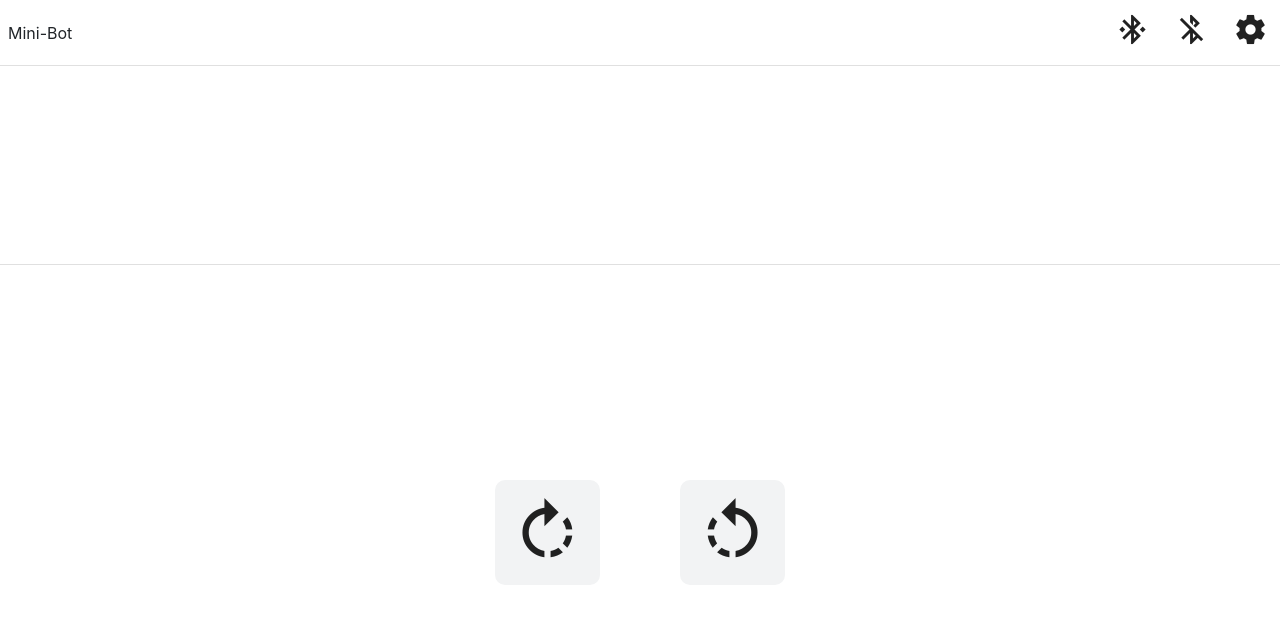
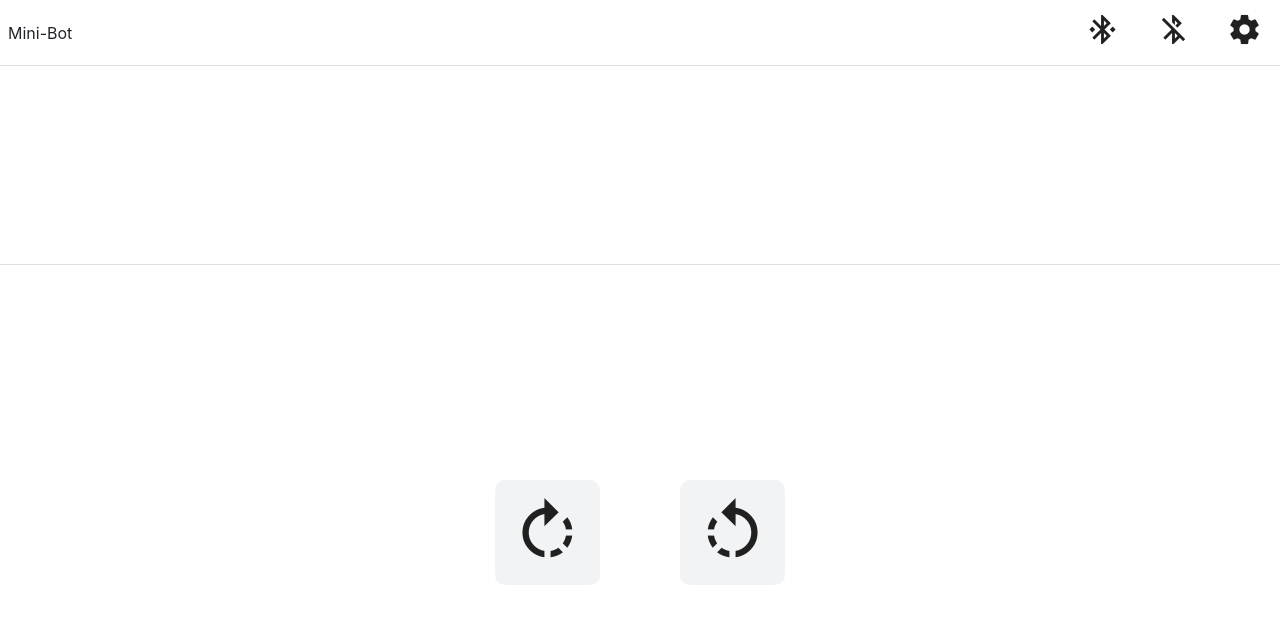
Before and after one commit to chunbikm59/chunbikm59.github.io, a website: page Mini-Bot/index.html in a window 1280 px wide. Drawn offline with nearby package versions, Linux system fonts and the light colour scheme.

Commit message:
Update styles.css

```diff
--- a/Mini-Bot/css/styles.css
+++ b/Mini-Bot/css/styles.css
@@ -23,7 +23,10 @@ button {
   color: rgba(0, 0, 0, 0.87);
   cursor: pointer;
   margin: 0;
-  padding: 12px;
+  padding-top: 12px;
+  padding-bottom: 12px;
+  padding-left: 18px;
+  padding-right: 18px;
   transition: background 0.3s, color 0.3s;
   user-select: none; }
   button:active {
```
